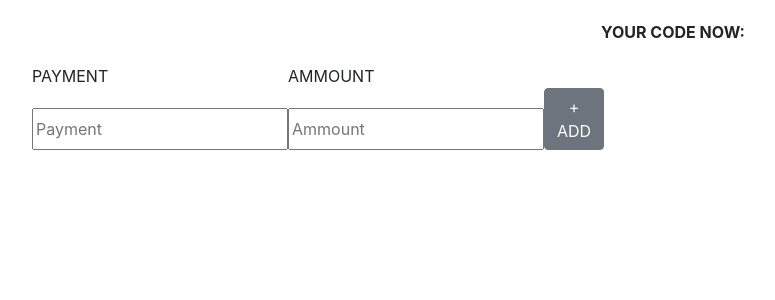
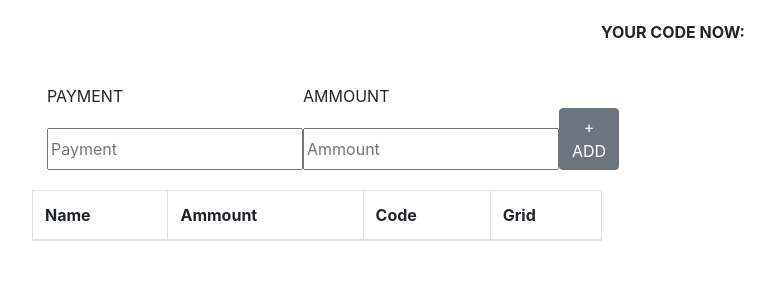
Before and after one commit to FelipeGN85/FEEx0821, an Angular app: page /payments in a window 1280 px wide. Shown: the top 300 px of the page, without its empty margins (323-1098 px from the left). Built offline with nearby package versions, Linux system fonts and the light colour scheme.

Commit message:
Added table payments and form

```diff
--- a/src/app/payments/payments.component.html
+++ b/src/app/payments/payments.component.html
@@ -2,13 +2,35 @@
     <p><strong>YOUR CODE NOW: </strong>{{code}}</p>
 </div>
 <div class="container">
+    <form [formGroup]="paymentForm" class="container">
         <div class="input-container">
             <label for="characterInput">PAYMENT</label>
-        <input type="text" id="paymentInput" placeholder="Payment">
+            <input type="text" formControlName="name" placeholder="Payment">
         </div>
         <div class="input-container">
             <label for="characterInput">AMMOUNT</label>
-        <input type="text" id="ammountInput" placeholder="Ammount">
+            <input type="text" formControlName="ammount" placeholder="Ammount">
         </div>
-    <button id="addButton" type="button" class="btn btn-secondary">+ ADD</button>
+        <button id="addButton" type="button" class="btn btn-secondary" (click)="addPayment()">+ ADD</button>
+    </form>
 </div>
+<div class="container">
+    <table class="table table-bordered">
+        <thead>
+            <tr>
+                <th scope="col">Name</th>
+                <th scope="col">Ammount</th>
+                <th scope="col">Code</th>
+                <th scope="col">Grid</th>
+            </tr>
+        </thead>
+        <tbody>
+            <tr *ngFor="let payment of paymentsList">
+                <td>{{payment.name}}</td>
+                <td>{{payment.ammount}}</td>
+                <td>{{payment.code}}</td>
+                <td>{{payment.grid.length}}</td>
+            </tr>
+        </tbody>
+    </table>
+</div>
--- a/src/app/payments/payments.component.ts
+++ b/src/app/payments/payments.component.ts
@@ -1,4 +1,5 @@
 import { Component, OnInit } from '@angular/core';
+import { FormBuilder, FormGroup, Validators } from '@angular/forms';
 
 @Component({
   selector: 'app-payments',
@@ -6,14 +7,35 @@ import { Component, OnInit } from '@angular/core';
   styleUrls: ['./payments.component.css']
 })
 export class PaymentsComponent implements OnInit {
-code: string = '';
-  constructor() { }
+  code: string = '';
+  grid: string = '';
+  paymentsList: any = [];
+  paymentForm: FormGroup;
+
+  constructor(private fb: FormBuilder) {
+    this.paymentForm = this.fb.group({
+      name:[''],
+      ammount:[''],
+      code: ['',Validators.required],
+      grid: ['',Validators.required]
+    });
+   }
+
 
   ngOnInit(): void {
-    setInterval(() => { this.getCode() }, 1 * 1000);
+    setInterval(() => { this.getGridCode()  }, 1 * 1000);
   }
-  getCode() {
+
+  getGridCode() {
     this.code = localStorage.getItem('code')?.toString() || '';
   }
 
+  addPayment() {
+    this.paymentForm.patchValue({code: localStorage.getItem('code')?.toString()});
+    this.paymentForm.patchValue({grid: localStorage.getItem('grid')?.split(',')});
+    this.paymentsList.push(this.paymentForm.value);
+    console.log(this.paymentsList);
+    this.paymentForm.reset();
+  }
+
 }
```
Lines whose indentation alone changed are shown as unchanged.
